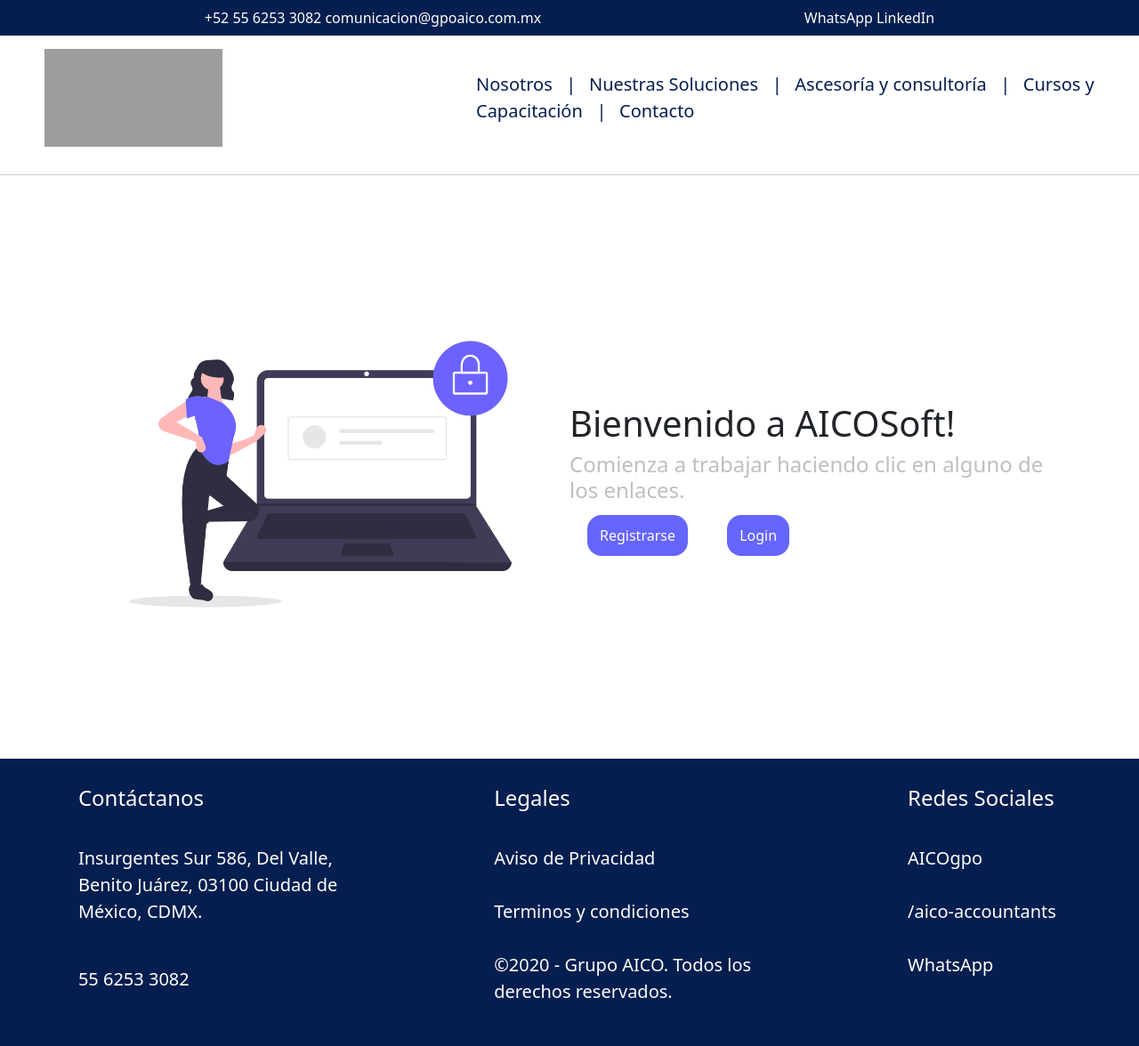
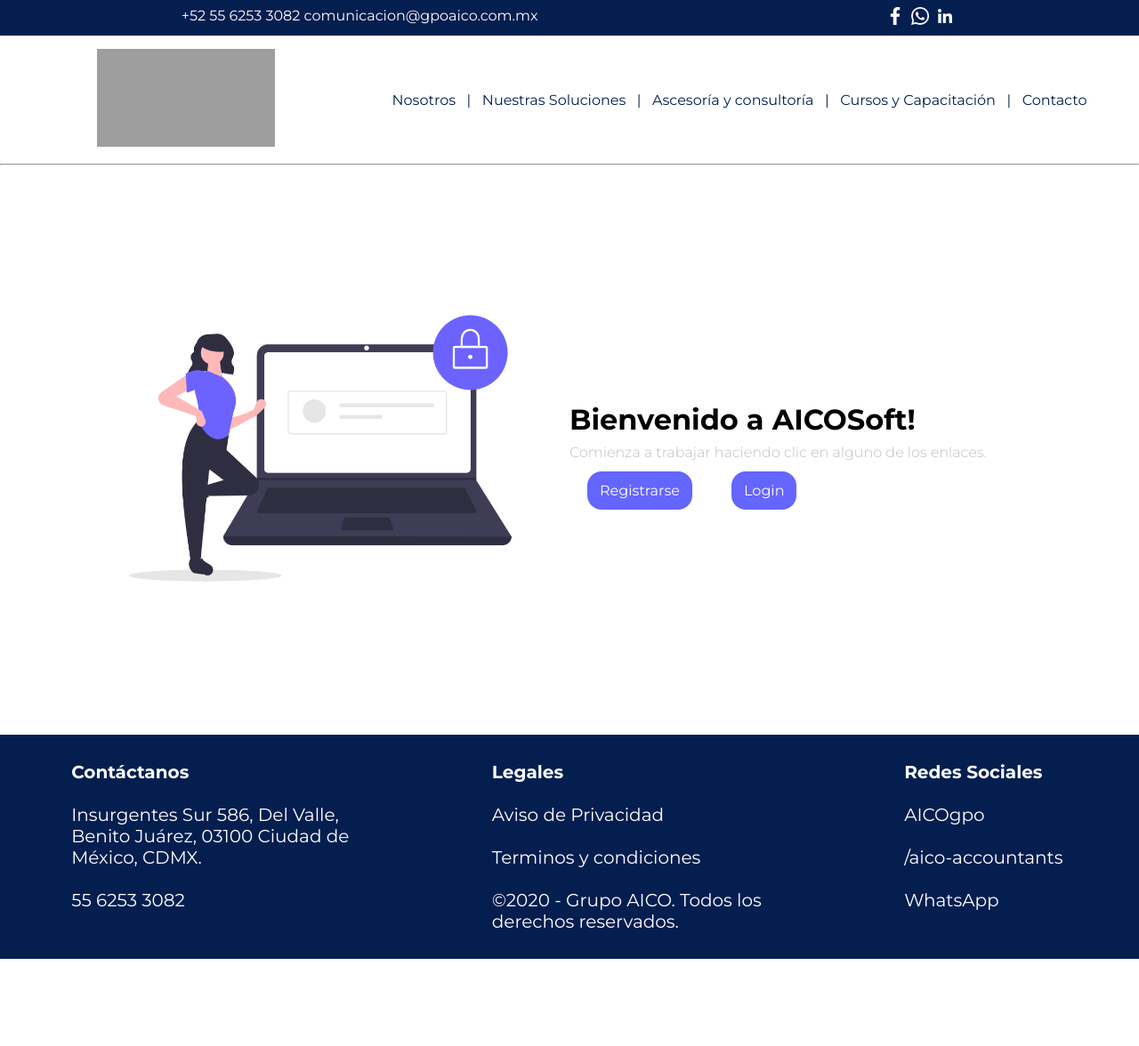
Before and after one commit to DevGragy/AICOSoft, a PHP site: page / in a window 1280 px wide. Shown: the whole page at 89% size. After the commit the page ends 1078 px from the top, so only its background shows below. Run offline with PHP 8.4, Linux system fonts and the light colour scheme; grey boxes are pictures that could not be loaded.

Commit message:
Se debugeo header y se añadieron iconos

```diff
--- a/css/main.css
+++ b/css/main.css
@@ -15,18 +15,19 @@ body {
 header {
   display: flex;
   align-items: center;
+  justify-content: space-around;
 }
 
 img {
   width: 100%;
 }
 
-nav {
-  padding-left: 270px;
+h5 {
+  color: #fff;
 }
 
-h5 {
-  color: #fff;
+a {
+  all: unset;
 }
 
 .contenedor {
@@ -66,6 +67,7 @@ h5 {
   border-radius: 16px;
   font-size: 16px;
   text-decoration: none;
+  cursor: pointer;
 }
 
 .btn-submit:hover {
@@ -99,7 +101,7 @@ h5 {
 
 .subt-reg {
   font-weight: 300;
-  color: #BFBFBF;
+  color: #bfbfbf;
   margin-bottom: 24px;
 }
 
@@ -132,8 +134,9 @@ h5 {
 
 .nav-text {
   color: #041e4f;
-  font-size: 20px;
+  font-size: 16px;
   text-decoration: none;
+  cursor: pointer;
 }
 
 .nav-text:hover {
@@ -152,3 +155,9 @@ h5 {
   padding-top: 30px;
   padding-bottom: 30px;
 }
+
+.icono {
+  width: 20px;
+  cursor: pointer;
+  margin-right: 4px;
+}
--- a/index.html
+++ b/index.html
@@ -5,7 +5,7 @@
     <meta http-equiv="X-UA-Compatible" content="IE=edge" />
     <meta name="viewport" content="width=device-width, initial-scale=1.0" />
     <link rel="stylesheet" href="./css/main.css" />
-    <link href="https://cdn.jsdelivr.net/npm/bootstrap@5.2.1/dist/css/bootstrap.min.css" rel="stylesheet" integrity="sha384-iYQeCzEYFbKjA/T2uDLTpkwGzCiq6soy8tYaI1GyVh/UjpbCx/TYkiZhlZB6+fzT" crossorigin="anonymous">
+
     <title>Registro | AICOSoft</title>
   </head>
   <body>
@@ -16,13 +16,15 @@
           <a><span>comunicacion@gpoaico.com.mx</span></a>
         </div>
         <div>
-          <a href="https://www.facebook.com/AICOgpo" class="icon links" target="_blank">
-            <a href="#">
-              <span class="fab fa-facebook-f"></span>
-            </a>
+          <a href="https://www.facebook.com/AICOgpo" target="_blank">
+                <img src="./img/fb-ico.png"  alt="fb" class="icono">
           </a>
-          <a href="https://wa.me/5215562533082" class="icon links socicon socicon-whatsapp" alt="WhatsApp" aria-label="WhatsApp" target="_blank"><span>WhatsApp</span></a>
-          <a href="https://www.linkedin.com/company/aico-accountants" class="icon links" alt="LinkedIn" aria-label="LinkedIn" target="_blank"><span>LinkedIn</span></a>
+          <a href="https://wa.me/5215562533082" alt="WhatsApp" target="_blank">
+              <img src="./img/wa-ico.png" alt="wa" class="icono">
+          </a>
+          <a href="https://www.linkedin.com/company/aico-accountants" alt="LinkedIn" target="_blank">
+              <img src="./img/li-ico.png" alt="li" class="icono">
+        </a>
         </div>
       </div>
     </div>
```
Also changed, not shown: img/fb-ico.png (added), img/li-ico.png (added), img/wa-ico.png (added).
